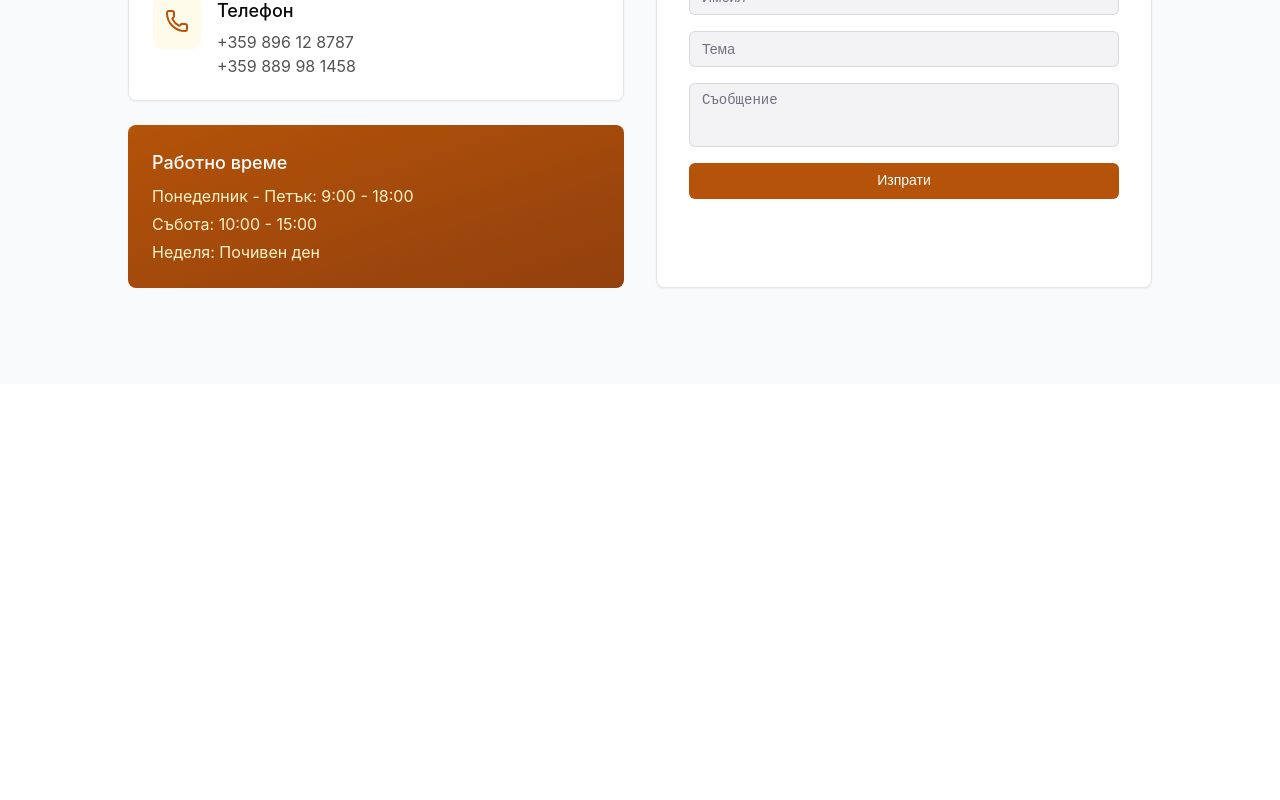
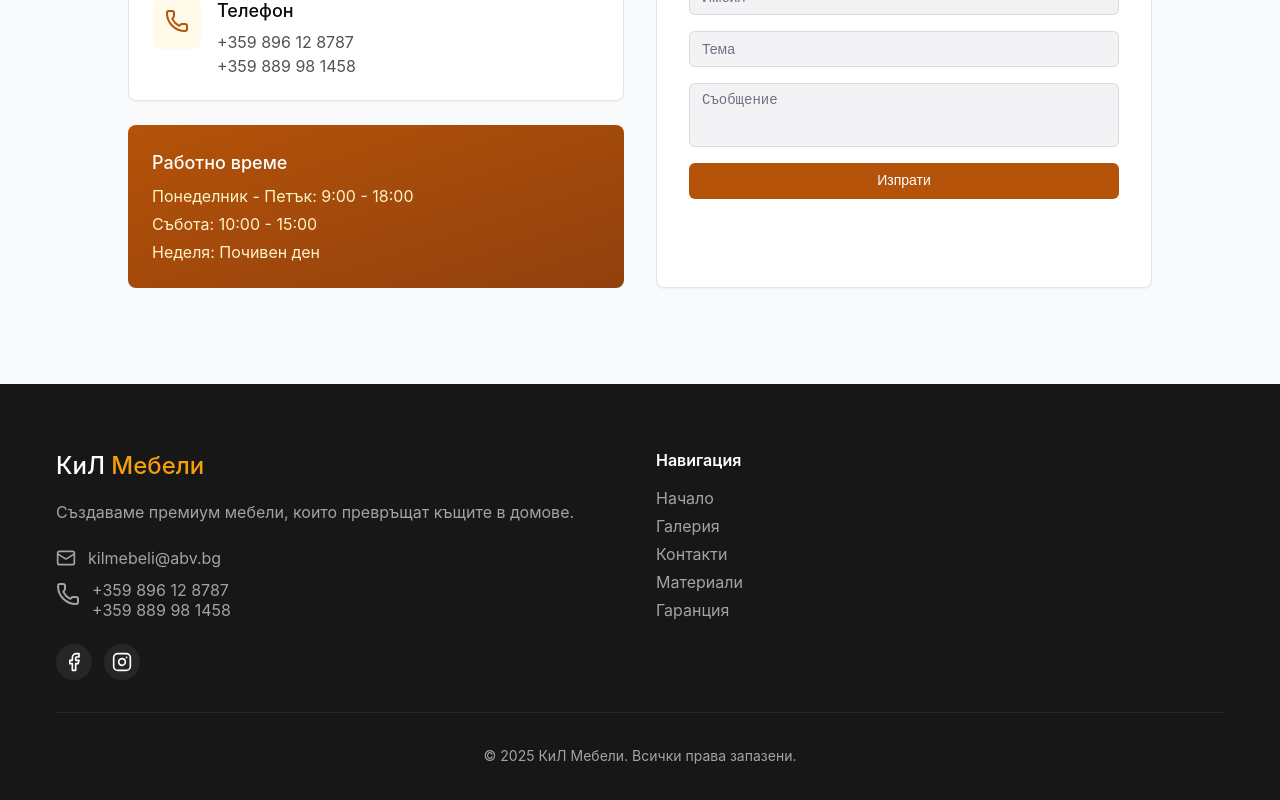
Before and after one commit to tonkataaa/KiLMebelGrup, a React (Vite) app in the folder KilMebel-Rebranded/kilmebeli-rebranded/: page / in a window 1280 px wide. Shown: the part 5877-6677 px from the top of the page. Before the commit the page ends 6261 px from the top, so only its background shows below. Built offline with nearby package versions, Linux system fonts and the light colour scheme.

Commit message:
Added the footer.

```diff
--- a/KilMebel-Rebranded/kilmebeli-rebranded/src/App.jsx
+++ b/KilMebel-Rebranded/kilmebeli-rebranded/src/App.jsx
@@ -4,6 +4,7 @@ import { Features } from './features/Features.jsx';
 import { Gallery } from './features/Gallery.jsx';
 import { Promo } from './features/Promo.jsx';
 import { Contact } from './features/Contact.jsx';
+import { Footer } from './features/Footer.jsx';
 
 function App() {
     return (
@@ -16,6 +17,7 @@ function App() {
                 <Promo />
                 <Contact />
             </main>
+            <Footer />
         </div>
     )
 
--- /dev/null
+++ b/KilMebel-Rebranded/kilmebeli-rebranded/src/features/Footer.jsx
@@ -0,0 +1,77 @@
+import { Facebook, Instagram, Mail, Phone } from "lucide-react";
+import styles from "../styles/Footer.module.css";
+
+export function Footer() {
+  return (
+    <footer className={styles.footer}>
+      <div className={styles.container}>
+        <div className={styles.grid}>
+          <div className={styles.brandSection}>
+            <h3 className={styles.logo}>
+              КиЛ <span className={styles.accent}>Мебели</span>
+            </h3>
+            <p className={styles.description}>
+              Създаваме премиум мебели, които превръщат къщите в домове.
+            </p>
+
+            <div className={styles.contactInfo}>
+              <div className={styles.contactItem}>
+                <Mail className={styles.icon} />
+                <a href="mailto:kilmebeli@abv.bg" className={styles.link}>
+                  kilmebeli@abv.bg
+                </a>
+              </div>
+              <div className={styles.contactItem}>
+                <Phone className={styles.iconTop} />
+                <div className={styles.phoneGroup}>
+                  <a href="tel:+359896128787" className={styles.link}>
+                    +359 896 12 8787
+                  </a>
+                  <a href="tel:+359889981458" className={styles.link}>
+                    +359 889 98 1458
+                  </a>
+                </div>
+              </div>
+            </div>
+
+            <div className={styles.socials}>
+              <a
+                href="https://www.facebook.com/kenderov?locale=bg_BG"
+                target="_blank"
+                rel="noopener noreferrer"
+                className={styles.socialLink}
+              >
+                <Facebook className={styles.socialIcon} />
+              </a>
+              <a
+                href="https://www.instagram.com/kilmebeli/"
+                target="_blank"
+                rel="noopener noreferrer"
+                className={styles.socialLink}
+              >
+                <Instagram className={styles.socialIcon} />
+              </a>
+            </div>
+          </div>
+
+          <div className={styles.navSection}>
+            <h4 className={styles.navTitle}>Навигация</h4>
+            <ul className={styles.navList}>
+              <li><a href="#" className={styles.navLink}>Начало</a></li>
+              <li><a href="#gallery" className={styles.navLink}>Галерия</a></li>
+              <li><a href="#contact" className={styles.navLink}>Контакти</a></li>
+              <li><a href="#materials" className={styles.navLink}>Материали</a></li>
+              <li><a href="#guarantee" className={styles.navLink}>Гаранция</a></li>
+            </ul>
+          </div>
+        </div>
+
+        <div className={styles.copyright}>
+          <p className={styles.copyrightText}>
+            © 2025 КиЛ Мебели. Всички права запазени.
+          </p>
+        </div>
+      </div>
+    </footer>
+  );
+}
--- /dev/null
+++ b/KilMebel-Rebranded/kilmebeli-rebranded/src/styles/Footer.module.css
@@ -0,0 +1,145 @@
+.footer {
+  background-color: #171717;
+  color: #ffffff;
+}
+
+.container {
+  max-width: 1200px;
+  margin: 0 auto;
+  padding: 48px 16px;
+}
+
+@media (min-width: 768px) {
+  .container {
+    padding: 64px 16px;
+  }
+}
+
+.grid {
+  display: grid;
+  grid-template-columns: 1fr;
+  gap: 32px;
+  margin-bottom: 32px;
+}
+
+@media (min-width: 768px) {
+  .grid {
+    grid-template-columns: repeat(2, 1fr);
+  }
+}
+
+.logo {
+  margin-bottom: 16px;
+  font-size: 1.5rem;
+}
+
+.accent {
+  color: #f59e0b;
+}
+
+.description {
+  color: #a3a3a3;
+  margin-bottom: 24px;
+  line-height: 1.5;
+}
+
+.contactInfo {
+  display: flex;
+  flex-direction: column;
+  gap: 12px;
+  margin-bottom: 24px;
+}
+
+.contactItem {
+  display: flex;
+  align-items: center;
+  gap: 12px;
+  color: #a3a3a3;
+}
+
+.icon {
+  width: 20px;
+  height: 20px;
+  flex-shrink: 0;
+}
+
+.iconTop {
+  margin-top: 2px;
+  align-self: flex-start;
+}
+
+.phoneGroup {
+  display: flex;
+  flex-direction: column;
+}
+
+.link {
+  color: inherit;
+  text-decoration: none;
+  transition: color 0.2s ease;
+}
+
+.link:hover {
+  color: #f59e0b;
+}
+
+.socials {
+  display: flex;
+  gap: 12px;
+}
+
+.socialLink {
+  background-color: #262626;
+  padding: 8px;
+  border-radius: 9999px;
+  display: flex;
+  align-items: center;
+  justify-content: center;
+  color: #ffffff;
+  transition: background-color 0.2s ease;
+}
+
+.socialLink:hover {
+  background-color: #b45309;
+}
+
+.socialIcon {
+  width: 20px;
+  height: 20px;
+}
+
+.navTitle {
+  margin-bottom: 16px;
+  font-weight: 600;
+}
+
+.navList {
+  list-style: none;
+  padding: 0;
+  margin: 0;
+  display: flex;
+  flex-direction: column;
+  gap: 8px;
+}
+
+.navLink {
+  color: #a3a3a3;
+  text-decoration: none;
+  transition: color 0.2s ease;
+}
+
+.navLink:hover {
+  color: #ffffff;
+}
+
+.copyright {
+  border-top: 1px solid #262626;
+  padding-top: 32px;
+  text-align: center;
+}
+
+.copyrightText {
+  color: #a3a3a3;
+  font-size: 0.875rem;
+  margin: 0;
+}
```
